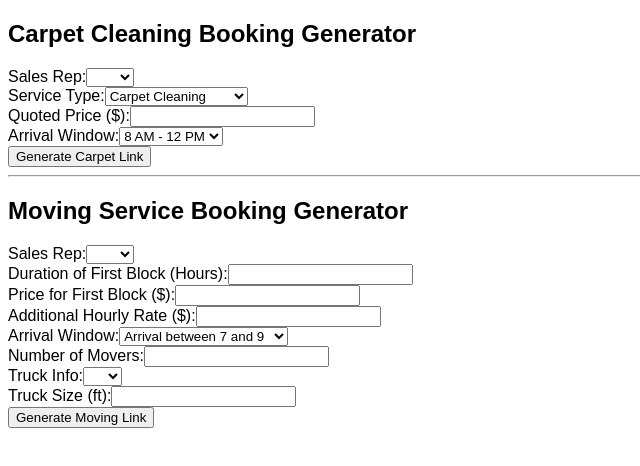
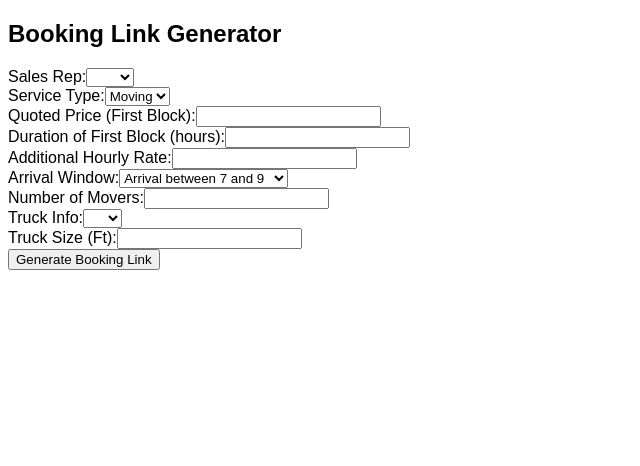
Before and after one commit to Samedaysteamer/booking-link-generator, a React (Vite) app: page / in a window 1280 px wide. Shown: the top 466 px of the page, without its empty margins (0-640 px from the left). Built offline with nearby package versions, Linux system fonts and the light colour scheme.

Commit message:
Update App.jsx

```diff
--- a/App.jsx
+++ b/App.jsx
@@ -2,116 +2,83 @@ import React, { useState } from 'react';
 import './BookingLinkGenerator.css';
 
 export default function App() {
-  // Carpet Cleaning States
-  const [carpetService, setCarpetService] = useState('Carpet Cleaning');
-  const [carpetPrice, setCarpetPrice] = useState('');
-  const [carpetArrival, setCarpetArrival] = useState('8 AM - 12 PM');
-  const [carpetSalesRep, setCarpetSalesRep] = useState('');
-  const [carpetLink, setCarpetLink] = useState('');
-
-  // Moving Service States
-  const [movingSalesRep, setMovingSalesRep] = useState('');
-  const [firstBlockDuration, setFirstBlockDuration] = useState('');
-  const [firstBlockPrice, setFirstBlockPrice] = useState('');
+  const [serviceType, setServiceType] = useState('Carpet Cleaning');
+  const [quotedPrice, setQuotedPrice] = useState('');
+  const [arrivalWindow, setArrivalWindow] = useState('Arrival between 7 and 9');
+  const [salesRep, setSalesRep] = useState('');
+  const [numberOfMovers, setNumberOfMovers] = useState('');
+  const [durationFirstBlock, setDurationFirstBlock] = useState('');
   const [additionalHourlyRate, setAdditionalHourlyRate] = useState('');
-  const [arrivalWindow, setArrivalWindow] = useState('Arrival between 7 and 9');
-  const [numberOfMovers, setNumberOfMovers] = useState('');
   const [truckInfo, setTruckInfo] = useState('');
   const [truckSize, setTruckSize] = useState('');
-  const [movingLink, setMovingLink] = useState('');
+  const [generatedLink, setGeneratedLink] = useState('');
 
-  const generateCarpetLink = () => {
-    const summary = `${carpetSalesRep}\n${carpetService}\n$${carpetPrice} Special\nArrival between ${carpetArrival}\nPayment method: Cash Cashapp Zelle\nCard payment: 7% processing fee`;
-    const baseUrl = 'https://form.jotform.com/251536451249054';
-    const params = new URLSearchParams();
-    params.append('serviceType', carpetService);
-    params.append('quotedPrice', carpetPrice);
-    params.append('arrivalWindow', carpetArrival);
-    params.append('salesRep', carpetSalesRep);
-    params.append('bookingSummary', encodeURIComponent(summary));
-    setCarpetLink(`${baseUrl}?${params.toString()}`);
-  };
+  const generateLink = () => {
+    const summary = `${salesRep}
+$${quotedPrice} First ${durationFirstBlock} Hours
+$${additionalHourlyRate} Per Hour
+Any Additional Hour After that
+${arrivalWindow}
+${numberOfMovers} Men ${truckInfo} ${truckSize} Ft Trucks
+Payment methods:
+Cash, CashApp, Zelle
+CashApp payment $5 fee
 
-  const generateMovingLink = () => {
-    const firstBlockLabel = `***First ${firstBlockDuration}hrs due at arrival***`;
-    const formattedArrival = arrivalWindow;
-    const summary = `${movingSalesRep}\n$${firstBlockPrice} First ${firstBlockDuration} Hours $${additionalHourlyRate} Per Hour\nAny Additional Hour After that\n${formattedArrival}\n${numberOfMovers} Men ${truckInfo} ${truckSize} Ft Trucks\nPayment methods:\nCash, CashApp, Zelle\nCashApp payment $5 fee\n\n${firstBlockLabel}`;
+***First ${durationFirstBlock}hrs due at arrival***`;
+
     const baseUrl = 'https://form.jotform.com/251537865180159';
     const params = new URLSearchParams();
-    params.append('salesRep', movingSalesRep);
-    params.append('firstBlockDuration', firstBlockDuration);
-    params.append('firstBlockPrice', firstBlockPrice);
+    params.append('serviceType', serviceType);
+    params.append('quotedPrice', quotedPrice);
+    params.append('arrivalWindow', arrivalWindow);
+    params.append('salesRep', salesRep);
+    params.append('numberOfMovers', numberOfMovers);
+    params.append('durationFirstBlock', durationFirstBlock);
     params.append('additionalHourlyRate', additionalHourlyRate);
-    params.append('arrivalWindow', arrivalWindow);
-    params.append('numberOfMovers', numberOfMovers);
     params.append('truckInfo', truckInfo);
     params.append('truckSize', truckSize);
     params.append('bookingSummary', encodeURIComponent(summary));
-    setMovingLink(`${baseUrl}?${params.toString()}`);
+
+    const fullLink = `${baseUrl}?${params.toString()}`;
+    setGeneratedLink(fullLink);
   };
 
   return (
     <div className="container">
-      <h2>Carpet Cleaning Booking Generator</h2>
+      <h2>Booking Link Generator</h2>
+
       <div className="form-group">
         <label>Sales Rep:</label>
-        <select value={carpetSalesRep} onChange={(e) => setCarpetSalesRep(e.target.value)}>
+        <select value={salesRep} onChange={(e) => setSalesRep(e.target.value)}>
           <option value=""></option>
           <option value="*01*">*01*</option>
           <option value="*02*">*02*</option>
           <option value="*03*">*03*</option>
         </select>
       </div>
+
       <div className="form-group">
         <label>Service Type:</label>
-        <select value={carpetService} onChange={(e) => setCarpetService(e.target.value)}>
-          <option>Carpet Cleaning</option>
-          <option>Upholstery Cleaning</option>
-          <option>Duct Cleaning</option>
-          <option>Mattress Cleaning</option>
+        <select value={serviceType} onChange={(e) => setServiceType(e.target.value)}>
+          <option>Moving</option>
         </select>
       </div>
+
       <div className="form-group">
-        <label>Quoted Price ($):</label>
-        <input type="number" value={carpetPrice} onChange={(e) => setCarpetPrice(e.target.value)} />
+        <label>Quoted Price (First Block):</label>
+        <input type="number" value={quotedPrice} onChange={(e) => setQuotedPrice(e.target.value)} />
       </div>
+
       <div className="form-group">
-        <label>Arrival Window:</label>
-        <select value={carpetArrival} onChange={(e) => setCarpetArrival(e.target.value)}>
-          <option>8 AM - 12 PM</option>
-          <option>10 AM - 2 PM</option>
-          <option>12 PM - 4 PM</option>
-          <option>1 PM - 5 PM</option>
-          <option>3 PM - 7 PM</option>
-        </select>
+        <label>Duration of First Block (hours):</label>
+        <input type="number" value={durationFirstBlock} onChange={(e) => setDurationFirstBlock(e.target.value)} />
       </div>
-      <button onClick={generateCarpetLink}>Generate Carpet Link</button>
-      {carpetLink && <div className="result"><a href={carpetLink} target="_blank">{carpetLink}</a></div>}
 
-      <hr />
-
-      <h2>Moving Service Booking Generator</h2>
       <div className="form-group">
-        <label>Sales Rep:</label>
-        <select value={movingSalesRep} onChange={(e) => setMovingSalesRep(e.target.value)}>
-          <option value=""></option>
-          <option value="*01*">*01*</option>
-          <option value="*02*">*02*</option>
-          <option value="*03*">*03*</option>
-        </select>
-      </div>
-      <div className="form-group">
-        <label>Duration of First Block (Hours):</label>
-        <input type="number" value={firstBlockDuration} onChange={(e) => setFirstBlockDuration(e.target.value)} />
-      </div>
-      <div className="form-group">
-        <label>Price for First Block ($):</label>
-        <input type="number" value={firstBlockPrice} onChange={(e) => setFirstBlockPrice(e.target.value)} />
-      </div>
-      <div className="form-group">
-        <label>Additional Hourly Rate ($):</label>
+        <label>Additional Hourly Rate:</label>
         <input type="number" value={additionalHourlyRate} onChange={(e) => setAdditionalHourlyRate(e.target.value)} />
       </div>
+
       <div className="form-group">
         <label>Arrival Window:</label>
         <select value={arrivalWindow} onChange={(e) => setArrivalWindow(e.target.value)}>
@@ -122,23 +89,33 @@ export default function App() {
           <option>Arrival between 3 to 5</option>
         </select>
       </div>
+
       <div className="form-group">
         <label>Number of Movers:</label>
         <input type="number" value={numberOfMovers} onChange={(e) => setNumberOfMovers(e.target.value)} />
       </div>
+
       <div className="form-group">
         <label>Truck Info:</label>
         <select value={truckInfo} onChange={(e) => setTruckInfo(e.target.value)}>
           <option value=""></option>
-          <option value="(2)"> (2)</option>
+          <option value="(2)">(2)</option>
         </select>
       </div>
+
       <div className="form-group">
-        <label>Truck Size (ft):</label>
+        <label>Truck Size (Ft):</label>
         <input type="number" value={truckSize} onChange={(e) => setTruckSize(e.target.value)} />
       </div>
-      <button onClick={generateMovingLink}>Generate Moving Link</button>
-      {movingLink && <div className="result"><a href={movingLink} target="_blank">{movingLink}</a></div>}
+
+      <button onClick={generateLink}>Generate Booking Link</button>
+
+      {generatedLink && (
+        <div className="result">
+          <p><strong>Generated Link:</strong></p>
+          <a href={generatedLink} target="_blank" rel="noopener noreferrer">{generatedLink}</a>
+        </div>
+      )}
     </div>
   );
 }
```
